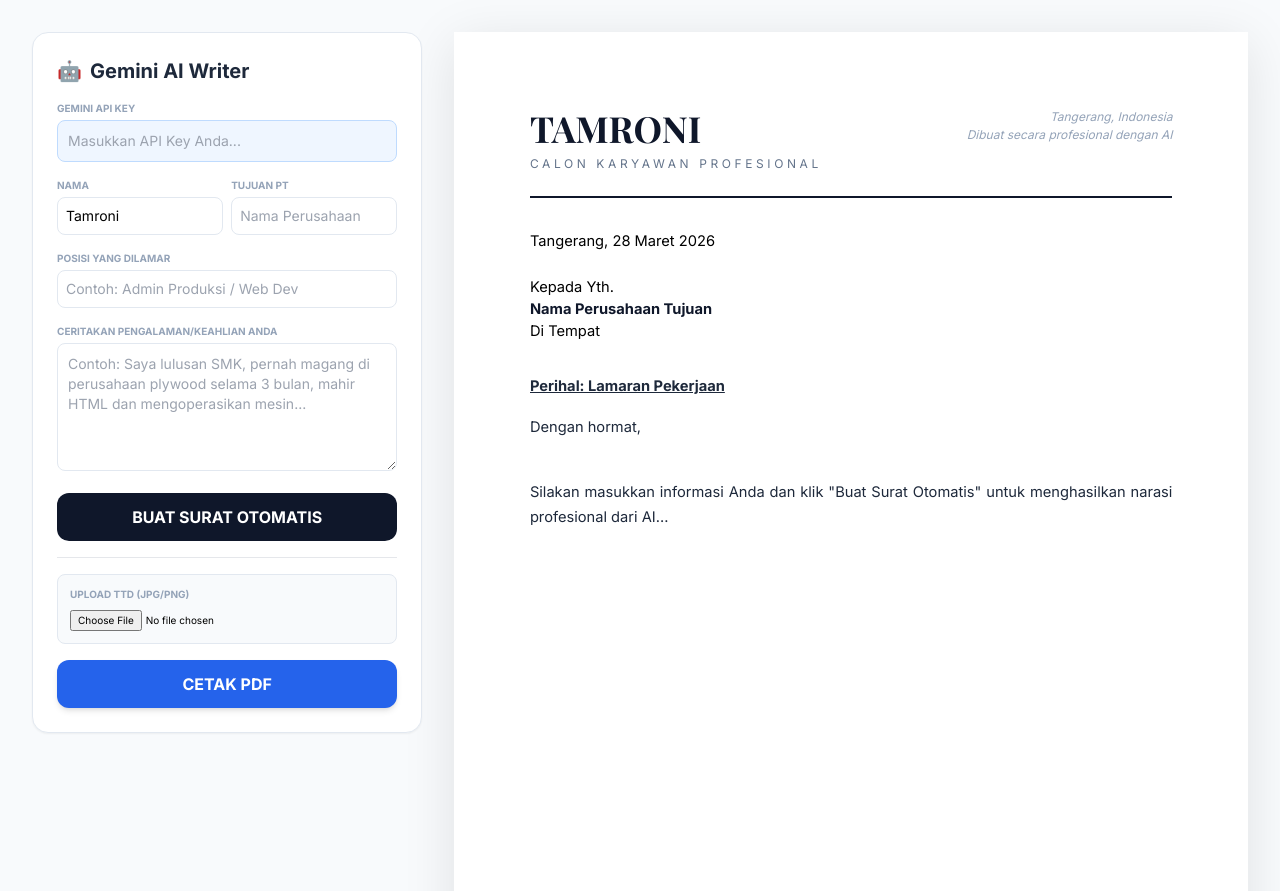
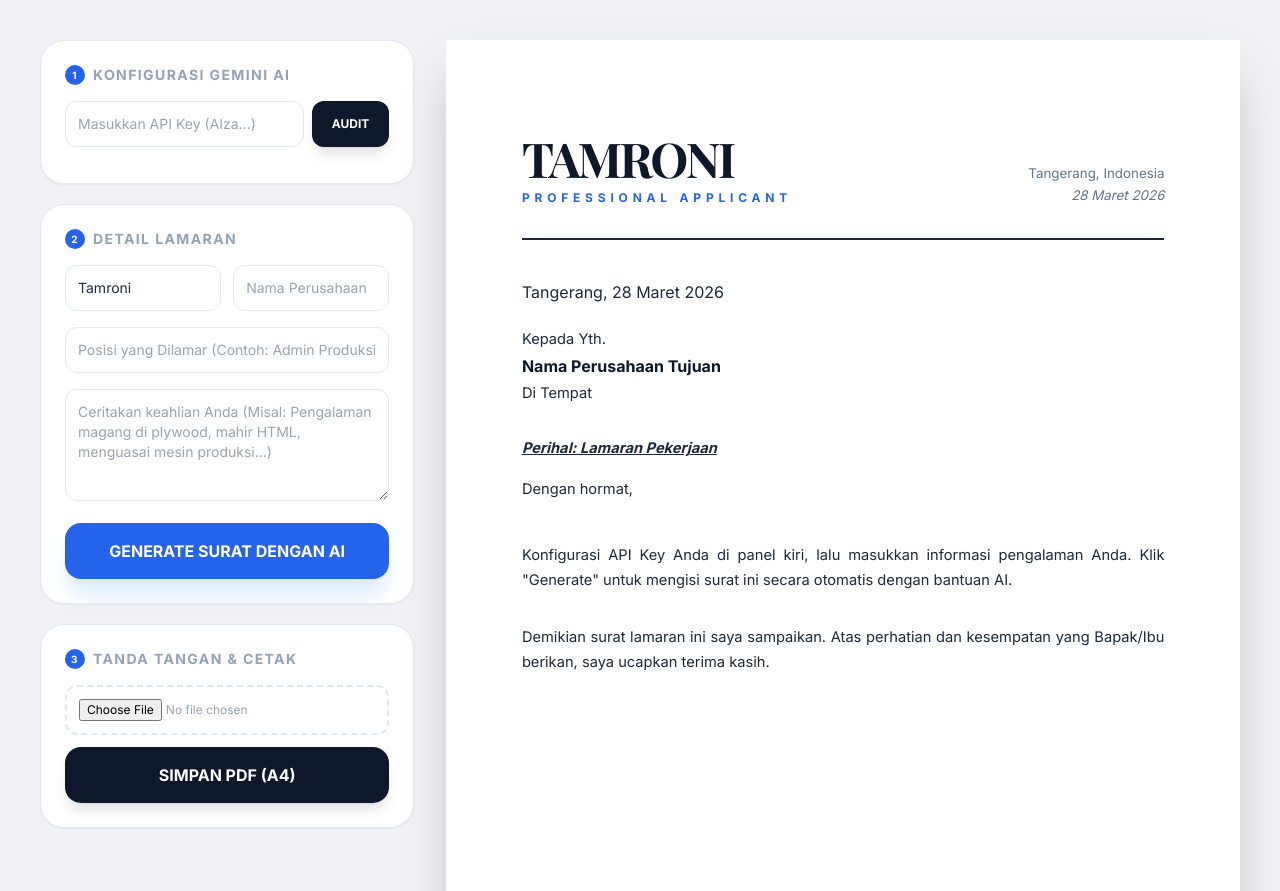
Before and after one commit to tebe89/cv, a plain HTML site: page ai.html in a window 1280 px wide. Shown: the top 891 px of the page. Drawn offline with nearby package versions, Linux system fonts and the light colour scheme.

Commit message:
Update ai.html

```diff
--- a/ai.html
+++ b/ai.html
@@ -3,217 +3,260 @@
 <head>
     <meta charset="UTF-8">
     <meta name="viewport" content="width=device-width, initial-scale=1.0">
-    <title>AI Cover Letter Generator - Gemini Powered</title>
+    <title>Gemini CV Architect - Ultimate Version</title>
     <script src="https://cdn.tailwindcss.com"></script>
-    <link href="https://fonts.googleapis.com/css2?family=Inter:wght@300;400;600;700&family=Playfair+Display:wght@700&display=swap" rel="stylesheet">
+    <link href="https://fonts.googleapis.com/css2?family=Inter:wght@300;400;500;600;700&family=Playfair+Display:wght@700&display=swap" rel="stylesheet">
     <style>
-        body { font-family: 'Inter', sans-serif; background-color: #f8fafc; }
+        body { font-family: 'Inter', sans-serif; background-color: #f0f2f5; color: #1e293b; }
+
+        /* Preview A4 */
         .preview-container {
-            background: white; width: 210mm; height: 297mm; padding: 20mm;
-            margin: auto; box-shadow: 0 10px 50px rgba(0,0,0,0.1);
-            display: flex; flex-direction: column; overflow: hidden;
+            background: white; width: 210mm; height: 297mm; padding: 25mm 20mm;
+            margin: auto; box-shadow: 0 20px 50px rgba(0,0,0,0.1);
+            display: flex; flex-direction: column; overflow: hidden; position: relative;
         }
+
         @media print {
-            .no-print { display: none; }
-            body { background: white; padding: 0; }
-            .preview-container { box-shadow: none; margin: 0; width: 100%; }
+            .no-print { display: none !important; }
+            body { background: white; padding: 0; margin: 0; }
+            .preview-container { box-shadow: none; margin: 0; width: 100%; border: none; }
             @page { size: A4; margin: 0; }
         }
-        #ai-content { transition: all 0.3s ease; line-height: 1.7; text-align: justify; }
-        .loading-spinner { border: 3px solid #f3f3f3; border-top: 3px solid #1e293b; border-radius: 50%; width: 20px; height: 20px; animation: spin 1s linear infinite; display: inline-block; }
-        @keyframes spin { 0% { transform: rotate(0deg); } 100% { transform: rotate(360deg); } }
+
+        /* Custom Scrollbar untuk Model List */
+        .custom-scroll::-webkit-scrollbar { width: 4px; }
+        .custom-scroll::-webkit-scrollbar-thumb { background: #cbd5e1; border-radius: 10px; }
+
+        .model-item { cursor: pointer; transition: all 0.2s; border-radius: 8px; padding: 6px 10px; font-size: 11px; margin-bottom: 4px; border: 1px solid transparent; }
+        .model-item:hover { background: #eff6ff; border-color: #3b82f6; color: #1d4ed8; }
+        .model-active { background: #dbeafe; border-color: #3b82f6; color: #1d4ed8; font-weight: bold; }
+
+        #ai-body { text-align: justify; line-height: 1.7; transition: font-size 0.2s; }
+
+        /* Signature Filter */
+        #ttd-img {
+            display: none;
+            filter: contrast(1.3) brightness(1.05);
+            image-rendering: -webkit-optimize-contrast;
+            max-height: 85px;
+            mix-blend-mode: multiply; /* Efek transparan otomatis untuk JPG latar putih */
+        }
     </style>
 </head>
-<body class="p-4 md:p-8">
+<body class="p-4 lg:p-10">
 
-    <div class="max-w-[1400px] mx-auto flex flex-col lg:flex-row gap-8 justify-center">
+    <div class="max-w-[1550px] mx-auto flex flex-col lg:flex-row gap-8 justify-center">
 
-        <div class="lg:w-[450px] bg-white p-6 rounded-2xl shadow-sm no-print border border-slate-200 h-fit sticky top-8">
-            <h2 class="text-xl font-bold mb-4 text-slate-800 flex items-center gap-2">
-                <span>🤖</span> Gemini AI Writer
-            </h2>
+        <div class="lg:w-[460px] space-y-5 no-print sidebar h-fit sticky top-10">
 
-            <div class="space-y-4">
-                <div>
-                    <label class="block text-[10px] font-bold text-slate-400 mb-1 uppercase">Gemini API Key</label>
-                    <input type="password" id="apiKey" placeholder="Masukkan API Key Anda..." class="w-full p-2.5 border border-blue-200 rounded-lg text-sm bg-blue-50 focus:ring-2 focus:ring-blue-500 outline-none">
+            <div class="bg-white p-6 rounded-3xl shadow-sm border border-slate-200">
+                <h3 class="text-sm font-bold text-slate-400 uppercase tracking-widest mb-4 flex items-center gap-2">
+                    <span class="bg-blue-600 text-white w-5 h-5 rounded-full flex items-center justify-center text-[10px]">1</span>
+                    Konfigurasi Gemini AI
+                </h3>
+                <div class="flex gap-2 mb-3">
+                    <input type="password" id="apiKey" placeholder="Masukkan API Key (AIza...)" class="flex-grow p-3 border border-slate-200 rounded-xl text-sm outline-none focus:ring-2 focus:ring-blue-500 transition-all">
+                    <button onclick="auditModels()" class="bg-slate-900 text-white px-5 py-3 rounded-xl text-xs font-bold hover:bg-black transition shadow-lg">AUDIT</button>
                 </div>
 
-                <div class="grid grid-cols-2 gap-2">
+                <div id="modelSection" class="hidden animate-fade-in">
+                    <label class="block text-[10px] font-bold text-slate-500 mb-2 uppercase italic">Klik untuk Memilih Model:</label>
+                    <div id="modelList" class="custom-scroll bg-slate-50 border border-slate-100 rounded-xl max-h-40 overflow-y-auto p-2">
+                        </div>
+                </div>
+            </div>
+
+            <div class="bg-white p-6 rounded-3xl shadow-sm border border-slate-200 space-y-4">
+                <h3 class="text-sm font-bold text-slate-400 uppercase tracking-widest mb-2 flex items-center gap-2">
+                    <span class="bg-blue-600 text-white w-5 h-5 rounded-full flex items-center justify-center text-[10px]">2</span>
+                    Detail Lamaran
+                </h3>
+                <div class="grid grid-cols-2 gap-3">
+                    <input type="text" id="inNama" placeholder="Nama Lengkap" class="p-3 border border-slate-200 rounded-xl text-sm outline-none focus:ring-2 focus:ring-blue-500" value="Tamroni" oninput="sync()">
+                    <input type="text" id="inPT" placeholder="Nama Perusahaan" class="p-3 border border-slate-200 rounded-xl text-sm outline-none focus:ring-2 focus:ring-blue-500" oninput="sync()">
+                </div>
+                <input type="text" id="inPosisi" placeholder="Posisi yang Dilamar (Contoh: Admin Produksi)" class="w-full p-3 border border-slate-200 rounded-xl text-sm outline-none focus:ring-2 focus:ring-blue-500">
+                <textarea id="inPrompt" placeholder="Ceritakan keahlian Anda (Misal: Pengalaman magang di plywood, mahir HTML, menguasai mesin produksi...)" class="w-full p-3 border border-slate-200 rounded-xl h-28 text-sm outline-none focus:ring-2 focus:ring-blue-500"></textarea>
+
+                <button id="btnGenerate" onclick="generateLetter()" class="w-full bg-blue-600 text-white py-4 rounded-2xl font-bold shadow-xl shadow-blue-100 hover:bg-blue-700 transition-all flex justify-center items-center gap-2">
+                    <span id="txtGen">GENERATE SURAT DENGAN AI</span>
+                </button>
+            </div>
+
+            <div class="bg-white p-6 rounded-3xl shadow-sm border border-slate-200">
+                <h3 class="text-sm font-bold text-slate-400 uppercase tracking-widest mb-4 flex items-center gap-2">
+                    <span class="bg-blue-600 text-white w-5 h-5 rounded-full flex items-center justify-center text-[10px]">3</span>
+                    Tanda Tangan & Cetak
+                </h3>
+                <div class="flex flex-col gap-3">
+                    <div class="border-2 border-dashed border-slate-200 p-3 rounded-xl flex items-center gap-3">
+                        <input type="file" id="inTTD" accept="image/*" class="text-xs text-slate-400 w-full" onchange="handleSignature(event)">
+                    </div>
+                    <button onclick="window.print()" class="w-full bg-slate-900 text-white py-4 rounded-2xl font-bold hover:bg-black transition shadow-lg">SIMPAN PDF (A4)</button>
+                </div>
+            </div>
+        </div>
+
+        <div id="capture-area">
+            <div class="preview-container shadow-2xl" id="printable">
+
+                <div class="flex justify-between items-end border-b-2 border-slate-800 pb-8 mb-10">
                     <div>
-                        <label class="block text-[10px] font-bold text-slate-400 mb-1 uppercase">Nama</label>
-                        <input type="text" id="inNama" value="Tamroni" class="w-full p-2 border border-slate-200 rounded-lg text-sm" oninput="syncPreview()">
+                        <h1 id="outNama" class="text-5xl font-bold text-slate-900 tracking-tighter uppercase" style="font-family: 'Playfair Display', serif;">TAMRONI</h1>
+                        <p id="outRole" class="text-xs tracking-[0.4em] text-blue-600 mt-2 uppercase font-bold">PROFESSIONAL APPLICANT</p>
                     </div>
-                    <div>
-                        <label class="block text-[10px] font-bold text-slate-400 mb-1 uppercase">Tujuan PT</label>
-                        <input type="text" id="inPT" placeholder="Nama Perusahaan" class="w-full p-2 border border-slate-200 rounded-lg text-sm" oninput="syncPreview()">
+                    <div class="text-right text-[10pt] leading-relaxed text-slate-500">
+                        Tangerang, Indonesia<br>
+                        <span id="outTanggal" class="italic"></span>
                     </div>
                 </div>
 
-                <div>
-                    <label class="block text-[10px] font-bold text-slate-400 mb-1 uppercase">Posisi yang Dilamar</label>
-                    <input type="text" id="inPosisi" placeholder="Contoh: Admin Produksi / Web Dev" class="w-full p-2 border border-slate-200 rounded-lg text-sm">
-                </div>
-
-                <div>
-                    <label class="block text-[10px] font-bold text-slate-400 mb-1 uppercase">Ceritakan Pengalaman/Keahlian Anda</label>
-                    <textarea id="inPrompt" placeholder="Contoh: Saya lulusan SMK, pernah magang di perusahaan plywood selama 3 bulan, mahir HTML dan mengoperasikan mesin..." class="w-full p-2.5 border border-slate-200 rounded-lg h-32 text-sm focus:ring-2 focus:ring-slate-800 outline-none"></textarea>
-                </div>
-
-                <button id="btnGenerate" onclick="generateLetter()" class="w-full bg-slate-900 text-white py-3 rounded-xl font-bold hover:bg-slate-800 transition-all flex justify-center items-center gap-2">
-                    <span id="btnText">BUAT SURAT OTOMATIS</span>
-                    <div id="loader" class="loading-spinner hidden"></div>
-                </button>
-
-                <hr class="my-2">
-
-                <div class="bg-slate-50 p-3 rounded-lg border border-slate-200">
-                    <label class="block text-[10px] font-bold text-slate-400 mb-1 uppercase">Upload TTD (JPG/PNG)</label>
-                    <input type="file" id="inTTD" accept="image/*" class="text-[10px] w-full" onchange="loadSignature(event)">
-                </div>
-
-                <button onclick="window.print()" class="w-full bg-blue-600 text-white py-3 rounded-xl font-bold shadow-md hover:bg-blue-700 transition-all">
-                    CETAK PDF
-                </button>
-            </div>
-        </div>
-
-        <div id="preview-area">
-            <div class="preview-container" id="printable">
-                <div class="flex justify-between items-start border-b-2 border-slate-900 pb-6 mb-8">
-                    <div>
-                        <h1 id="outNama" class="text-4xl font-bold text-slate-900 uppercase" style="font-family: 'Playfair Display', serif;">TAMRONI</h1>
-                        <p id="outPosisiDisplay" class="text-xs tracking-[0.3em] text-slate-500 mt-2 uppercase font-medium">Calon Karyawan Profesional</p>
-                    </div>
-                    <div class="text-right text-[9pt] text-slate-400 italic">
-                        Tangerang, Indonesia<br>
-                        Dibuat secara profesional dengan AI
+                <div class="mb-8 text-slate-800">
+                    <p class="mb-6" id="outFullDate"></p>
+                    <div class="space-y-1">
+                        <p class="text-[11pt]">Kepada Yth.</p>
+                        <p id="outPT" class="font-bold text-[12pt] text-slate-900">Nama Perusahaan Tujuan</p>
+                        <p class="text-[11pt]">Di Tempat</p>
                     </div>
                 </div>
 
-                <div class="flex-grow overflow-hidden">
-                    <p id="outTanggal" class="mb-6 text-[11pt]"></p>
-                    <div class="mb-8">
-                        <p class="text-[11pt]">Kepada Yth.</p>
-                        <p id="outPT" class="font-bold text-[11pt] text-slate-900">Pimpinan HRD</p>
-                        <p class="text-[11pt]">Di Tempat</p>
+                <div id="ai-body" class="flex-grow text-slate-800 text-[11pt]">
+                    <p class="font-bold underline italic mb-4">Perihal: Lamaran Pekerjaan</p>
+                    <p class="mb-4">Dengan hormat,</p>
+                    <div id="letterContent" class="whitespace-pre-line">
+                        Konfigurasi API Key Anda di panel kiri, lalu masukkan informasi pengalaman Anda. Klik "Generate" untuk mengisi surat ini secara otomatis dengan bantuan AI.
                     </div>
-
-                    <div id="ai-content" class="text-[11pt] text-slate-800">
-                        <p class="font-bold underline mb-4">Perihal: Lamaran Pekerjaan</p>
-                        <p>Dengan hormat,</p>
-                        <div id="letterBody" class="mt-4 whitespace-pre-line">
-                            Silakan masukkan informasi Anda dan klik "Buat Surat Otomatis" untuk menghasilkan narasi profesional dari AI...
-                        </div>
-                    </div>
+                    <p class="mt-8">Demikian surat lamaran ini saya sampaikan. Atas perhatian dan kesempatan yang Bapak/Ibu berikan, saya ucapkan terima kasih.</p>
                 </div>
 
-                <div class="mt-4 flex justify-end">
+                <div class="mt-10 flex justify-end">
                     <div class="w-48 text-center">
-                        <p class="text-[10pt] mb-2">Hormat saya,</p>
+                        <p class="text-[10pt] mb-2 text-slate-600 italic">Hormat saya,</p>
                         <div class="h-20 flex items-center justify-center overflow-hidden">
-                            <img id="ttd-img" src="" class="max-h-full object-contain filter contrast-125 brightness-110" style="image-rendering: crisp-edges;">
+                            <img id="ttd-img" src="">
                         </div>
-                        <p id="outNamaTtd" class="font-bold border-t border-slate-800 pt-1 mt-1 text-[10pt] uppercase tracking-wide">TAMRONI</p>
+                        <p id="outNamaTtd" class="font-bold border-t-2 border-slate-900 pt-1 mt-1 text-[11pt] uppercase tracking-tighter">TAMRONI</p>
                     </div>
                 </div>
             </div>
+            <p class="no-print text-center text-slate-400 text-xs mt-4 italic">Tip: Pastikan 'Background Graphics' dicentang saat mencetak PDF.</p>
         </div>
     </div>
 
     <script>
-        // Sinkronisasi input teks biasa ke pratinjau
-        function syncPreview() {
-            const nama = document.getElementById('inNama').value || "TAMRONI";
-            document.getElementById('outNama').innerText = nama;
-            document.getElementById('outNamaTtd').innerText = nama;
-            document.getElementById('outPT').innerText = document.getElementById('inPT').value || "Nama Perusahaan Tujuan";
+        let selectedModel = "models/gemini-1.5-flash";
 
-            const options = { year: 'numeric', month: 'long', day: 'numeric' };
-            document.getElementById('outTanggal').innerText = "Tangerang, " + new Date().toLocaleDateString('id-ID', options);
+        // 1. AUDIT MODELS
+        async function auditModels() {
+            const key = document.getElementById('apiKey').value.trim();
+            const list = document.getElementById('modelList');
+            const section = document.getElementById('modelSection');
+
+            if(!key) return alert("Masukkan API Key!");
+
+            try {
+                const res = await fetch(`https://generativelanguage.googleapis.com/v1/models?key=${key}`);
+                const data = await res.json();
+
+                if(data.models) {
+                    list.innerHTML = "";
+                    section.classList.remove('hidden');
+                    data.models.forEach(m => {
+                        if(m.supportedGenerationMethods.includes("generateContent")) {
+                            const div = document.createElement('div');
+                            div.className = `model-item ${m.name === selectedModel ? 'model-active' : ''}`;
+                            div.id = `model-${m.name.replace(/\//g, '-')}`;
+                            div.innerHTML = `<span>${m.name.replace('models/', '').toUpperCase()}</span> <span class="text-[8px] opacity-50">${m.version}</span>`;
+                            div.onclick = () => chooseModel(m.name);
+                            list.appendChild(div);
+                        }
+                    });
+                } else { throw new Error(data.error.message); }
+            } catch (e) { alert("Error: " + e.message); }
         }
 
-        // FUNGSI INTI: PANGGIL GEMINI API
+        function chooseModel(name) {
+            document.querySelectorAll('.model-item').forEach(el => el.classList.remove('model-active'));
+            document.getElementById(`model-${name.replace(/\//g, '-')}`).classList.add('model-active');
+            selectedModel = name;
+        }
+
+        // 2. GENERATE LETTER
         async function generateLetter() {
-            const apiKey = document.getElementById('apiKey').value;
-            const nama = document.getElementById('inNama').value;
-            const pt = document.getElementById('inPT').value;
-            const posisi = document.getElementById('inPosisi').value;
-            const info = document.getElementById('inPrompt').value;
+            const key = document.getElementById('apiKey').value.trim();
+            if(!key) return alert("Audit API Key dulu!");
 
-            if (!apiKey) { alert("Masukkan API Key Gemini terlebih dahulu!"); return; }
-            if (!posisi || !info) { alert("Lengkapi posisi dan informasi tambahan!"); return; }
+            const btn = document.getElementById('btnGenerate');
+            const txt = document.getElementById('txtGen');
 
-            // UI Loading State
-            const btnText = document.getElementById('btnText');
-            const loader = document.getElementById('loader');
-            btnText.innerText = "SEDANG MEMPROSES...";
-            loader.classList.remove('hidden');
+            btn.disabled = true;
+            btn.classList.add('opacity-50');
+            txt.innerText = "MENULIS DENGAN AI...";
 
-            const prompt = `Tuliskan surat lamaran kerja yang sangat profesional, elegan, dan persuasif dalam Bahasa Indonesia.
-            Data Pelamar:
-            - Nama: ${nama}
-            - Perusahaan Tujuan: ${pt}
-            - Posisi yang dilamar: ${posisi}
-            - Detail Pengalaman/Keahlian: ${info}
-
-            Aturan Penulisan:
-            1. Jangan gunakan pembukaan atau penutup seperti "Tentu, ini suratnya". Mulai langsung dari isi surat.
-            2. Gunakan gaya bahasa profesional namun rendah hati.
-            3. Fokus pada bagaimana keahlian tersebut berguna bagi perusahaan.
-            4. Pastikan panjangnya pas untuk satu halaman A4.
-            5. Jangan sertakan tempat/tanggal dan tanda tangan di teks AI karena sudah ada di template HTML.`;
+            const prompt = `Tuliskan isi surat lamaran kerja profesional tanpa pembukaan AI.
+            Nama: ${document.getElementById('inNama').value}
+            Perusahaan: ${document.getElementById('inPT').value}
+            Posisi: ${document.getElementById('inPosisi').value}
+            Pengalaman: ${document.getElementById('inPrompt').value}
+            Gunakan Bahasa Indonesia formal yang persuasif. Fokus pada isi saja.`;
 
             try {
-                const response = await fetch(`https://generativelanguage.googleapis.com/v1beta/models/gemini-1.5-flash:generateContent?key=${apiKey}`, {
+                const response = await fetch(`https://generativelanguage.googleapis.com/v1/${selectedModel}:generateContent?key=${key}`, {
                     method: 'POST',
                     headers: { 'Content-Type': 'application/json' },
-                    body: JSON.stringify({
-                        contents: [{ parts: [{ text: prompt }] }]
-                    })
+                    body: JSON.stringify({ contents: [{ parts: [{ text: prompt }] }] })
                 });
 
                 const data = await response.json();
-                const aiText = data.candidates[0].content.parts[0].text;
+                if(data.error) throw new Error(data.error.message);
 
-                document.getElementById('letterBody').innerText = aiText;
-                document.getElementById('outPosisiDisplay').innerText = posisi;
-                autoScale(); // Sesuaikan font jika teks terlalu panjang
-
-            } catch (error) {
-                console.error(error);
-                alert("Gagal menghubungi AI. Pastikan API Key benar.");
+                document.getElementById('letterContent').innerText = data.candidates[0].content.parts[0].text;
+                document.getElementById('outRole').innerText = document.getElementById('inPosisi').value.toUpperCase() || "PROFESSIONAL APPLICANT";
+                autoScale();
+            } catch (e) {
+                alert("Gagal: " + e.message);
             } finally {
-                btnText.innerText = "BUAT SURAT OTOMATIS";
-                loader.classList.add('hidden');
+                btn.disabled = false;
+                btn.classList.remove('opacity-50');
+                txt.innerText = "GENERATE SURAT DENGAN AI";
             }
         }
 
-        // Auto-Scale Font agar tetap 1 halaman
-        function autoScale() {
-            const container = document.getElementById('printable');
-            const content = document.getElementById('ai-content');
-            let fontSize = 11;
-            content.style.fontSize = fontSize + "pt";
-            while (container.scrollHeight > container.offsetHeight && fontSize > 8) {
-                fontSize -= 0.1;
-                content.style.fontSize = fontSize + "pt";
+        // 3. UTILITIES
+        function sync() {
+            const n = document.getElementById('inNama').value || "TAMRONI";
+            document.getElementById('outNama').innerText = n;
+            document.getElementById('outNamaTtd').innerText = n;
+            document.getElementById('outPT').innerText = document.getElementById('inPT').value || "Nama Perusahaan Tujuan";
+
+            const opt = { year: 'numeric', month: 'long', day: 'numeric' };
+            const d = new Date().toLocaleDateString('id-ID', opt);
+            document.getElementById('outTanggal').innerText = d;
+            document.getElementById('outFullDate').innerText = "Tangerang, " + d;
+        }
+
+        function handleSignature(e) {
+            const img = document.getElementById('ttd-img');
+            if (e.target.files && e.target.files[0]) {
+                const reader = new FileReader();
+                reader.onload = (f) => { img.src = f.target.result; img.style.display = "block"; };
+                reader.readAsDataURL(e.target.files[0]);
             }
         }
 
-        function loadSignature(event) {
-            const output = document.getElementById('ttd-img');
-            if (event.target.files && event.target.files[0]) {
-                const reader = new FileReader();
-                reader.onload = (e) => {
-                    output.src = e.target.result;
-                    output.style.display = "block";
-                };
-                reader.readAsDataURL(event.target.files[0]);
+        function autoScale() {
+            const container = document.getElementById('printable');
+            const body = document.getElementById('ai-body');
+            let size = 11;
+            body.style.fontSize = size + "pt";
+            // Jika konten melebihi tinggi A4, perkecil font
+            while (container.scrollHeight > container.offsetHeight && size > 8) {
+                size -= 0.1;
+                body.style.fontSize = size + "pt";
             }
         }
 
-        syncPreview();
+        sync();
     </script>
 </body>
 </html>
```
